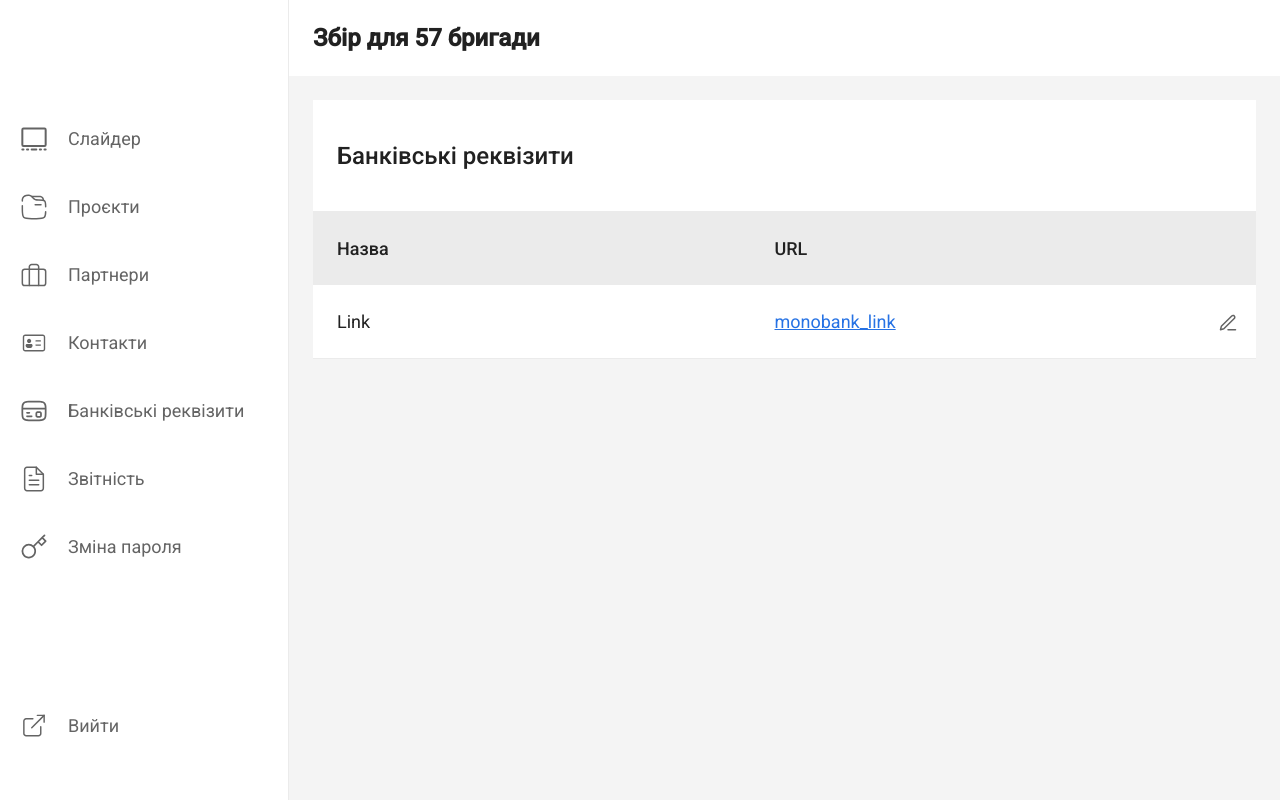
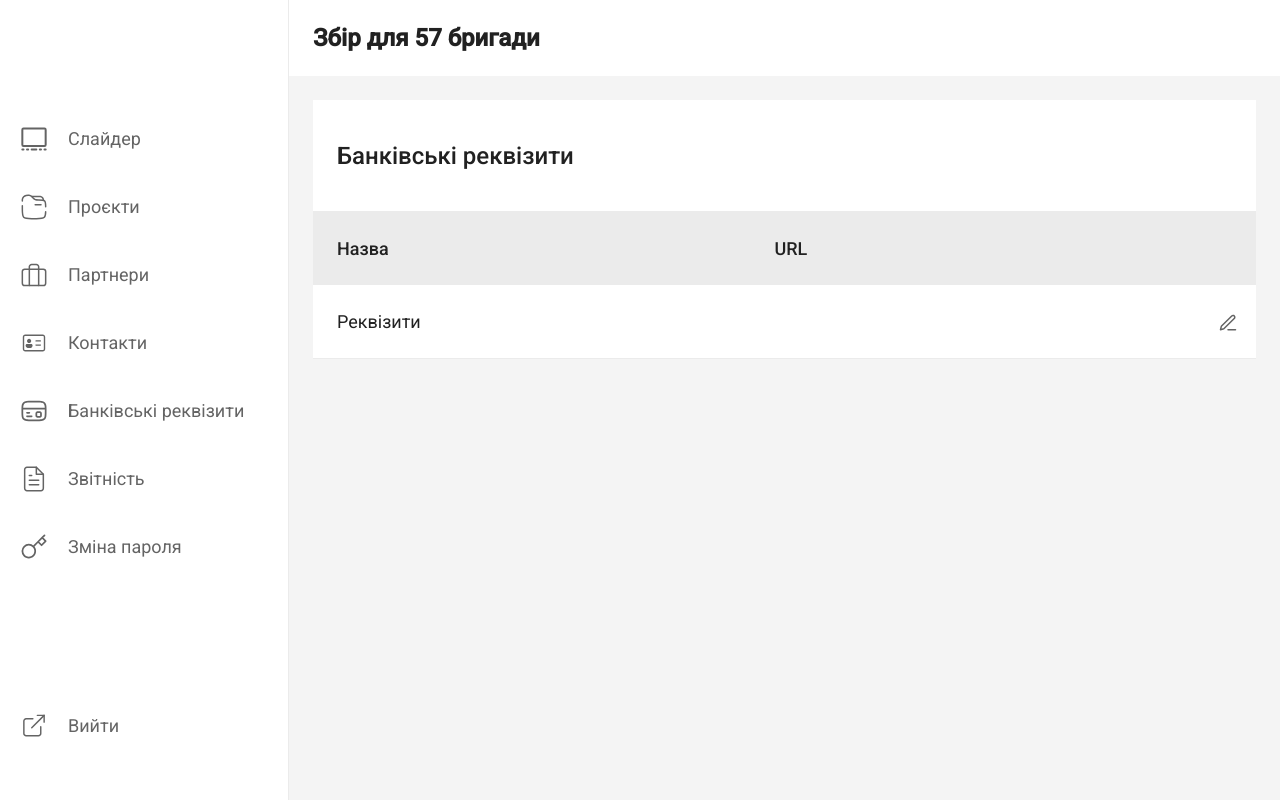
Before and after one commit to baza-trainee/dokoopy-frontend, a React (Vite) app: page /admin/bank-account in a window 1280 px wide. Built offline with nearby package versions, Linux system fonts and the light colour scheme; no server answers; what react-localization would draw is missing.

Commit message:
edit back

```diff
--- a/src/pages/admin-pages/AdminBankAccount.jsx
+++ b/src/pages/admin-pages/AdminBankAccount.jsx
@@ -6,17 +6,7 @@ import { useLoadingData } from "../../hook/useLoadingData";
 export const AdminBankAccount = () => {
    const { data, isLoading, error, eventLoading } = useLoadingData(AdminApi.getBankAdmin);
 
-   const defaultBankAccountData = [
-      {
-         id: 1,
-         name: "Link",
-         contact: "monobank_link",
-         link: "https://send.monobank.ua/jar/4B1mQWmGVS",
-      },
-   ];
-
-   const bankAccountData = data || defaultBankAccountData;
-
+   const bankAccountData = data || [];
    if (isLoading) {
       return <p>Loading...</p>;
    }
@@ -46,19 +36,17 @@ export const AdminBankAccount = () => {
                   <span></span>
                </div>
                <ul className="bank-contacts-list-ul">
-                  {bankAccountData.map(monobank => (
                      <Link to="edit">
-                     <li className="bank-card" key={monobank.id}>
+                     <li className="bank-card">
                         <div className="bank-li">
-                           <p>{monobank.name}</p>
-                           <a href={monobank.link}>{monobank.contact}</a>
+                           <p>Реквізити</p>
+                           <a href={`mailto:${data?.bank?.link}`}>{data?.bank?.link}</a>
                            <button>
                                  <AdminIconEdit/>
                            </button>
                         </div>
                      </li>
                      </Link>
-                  ))}
                </ul>
             </div>
          </div>
--- a/src/pages/admin-pages/AdminContacts.jsx
+++ b/src/pages/admin-pages/AdminContacts.jsx
@@ -4,23 +4,11 @@ import { AdminIconEdit } from "../../assets/admin-icons/admin-icon-edit"
 import { useLoadingData } from "../../hook/useLoadingData";
 
 export const AdminContacts = () => {
-   const { data, isLoading, error, eventLoading } = useLoadingData(
-      AdminApi.getContactsAdmin
-      // AdminApi.getContactsAdmin,
-      // true
-   );
-   // const token = localStorage.getItem("token");
-   const defaultContactsData = [
-      {
-         id: 1,
-         name: "Email",
-         contact: "info@baza-trainee.tech",
-         link: "mailto:info@baza-trainee.tech",
-      },
-      { id: 1, name: "Telegram", contact: "telegram_link", link: "https://t.me/+CBXkAJlsCy83ZDYy" },
-   ];
+   const { data, isLoading, error, eventLoading } = useLoadingData(AdminApi.getContactsAdmin);
 
-   const contactsData = data || defaultContactsData;
+
+   const contactsData = data || [];
+
 
    if (isLoading) {
       return <p>Loading...</p>;
@@ -50,19 +38,28 @@ export const AdminContacts = () => {
                <span></span>
             </div>
             <ul className="admin-contacts-list-ul">
-               {contactsData.map(contact => (
                   <Link to="edit">
-                  <li className="contacts-card" key={contact.id}>
+                  <li className="contacts-card">
                      <div className="contacts-li">
-                        <p>{contact.name}</p>
-                        <a href={contact.link}>{contact.contact}</a>
+                        <p>Email</p>
+                        <a href={`mailto:${data?.contacts?.email}`}>{data?.contacts?.email}</a>
                         <button className="edit-contcts">
                               <AdminIconEdit />
                         </button>
                      </div>
                   </li>
                   </Link>
-               ))}
+                  <Link to="edit">
+                  <li className="contacts-card">
+                     <div className="contacts-li">
+                        <p>Telegram</p>
+                        <a href={`${data?.contacts?.telegram}`}>{data?.contacts?.telegram}</a>
+                        <button className="edit-contcts">
+                              <AdminIconEdit />
+                        </button>
+                     </div>
+                  </li>
+                  </Link>
             </ul>
          </div>
       </div>
--- a/src/pages/admin-pages/AdminReporting.jsx
+++ b/src/pages/admin-pages/AdminReporting.jsx
@@ -1,21 +1,13 @@
 import { Link } from "react-router-dom";
 import fileText from "../../assets/icon/filetext.svg";
-import lefticon from "../../assets/icon/Vector.svg";
 import { useLoadingData } from "../../hook/useLoadingData";
 import { AdminApi } from "../../api/api";
 
 export const AdminReporting = () => {
   const { data, isLoading, error, eventLoading } = useLoadingData(AdminApi.getReportsAdmin);
 
-  const defaultReportingData = [
-    {
-      id: 1,
-      name: "57_.pdf",
-      imgIcon: fileText,
-    },
-  ];
-
-  const reportingData = data || defaultReportingData;
+  const reportingData = data || []
+  console.log(data);
 
   if (isLoading) {
    return <p>Loading...</p>;
@@ -41,16 +33,14 @@ export const AdminReporting = () => {
         </div>
       </div>
       <ul className="reporting-files">
-        {reportingData.map((files) => (
-          <li className="reporting-cards" key={files.id}>
+          <li className="reporting-cards" key={data?.reports?.id}>
             <div className="card-reporting">
               <Link to="edit">
-                <img src={files.imgIcon} />
-                <p>{files.name}</p>
+                <img src={fileText} />
+                <a href={`https://dokoopy.onrender.com/${data?.reports?.reportURL}`}>{data?.reports?.reportURL}</a>
               </Link>
             </div>
           </li>
-        ))}
       </ul>
     </div>
   );
```
